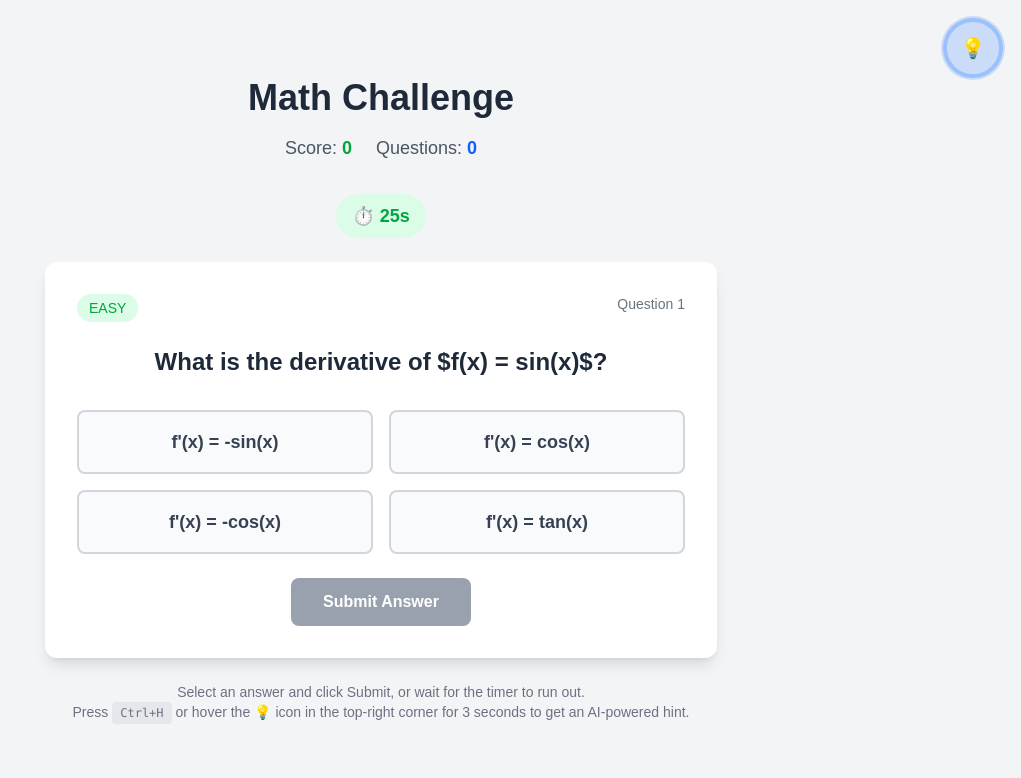
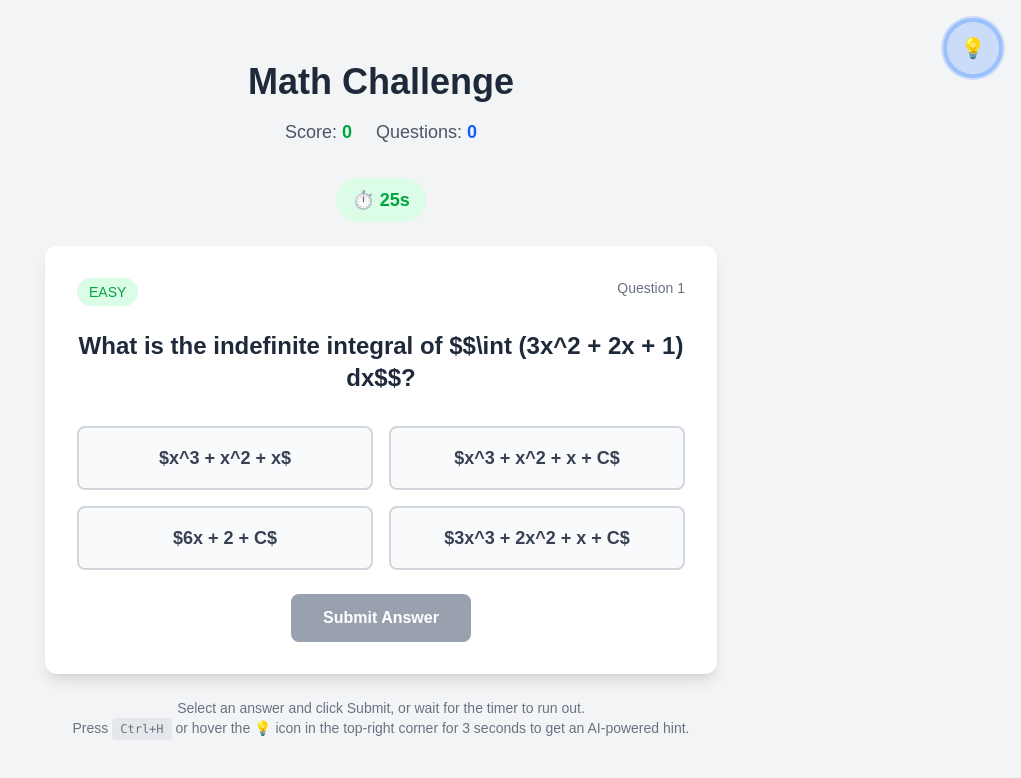
Before and after one commit to sharvillimaye/clulus, a Next.js app in the folder frontend/clulus/: page / in a window 1280 px wide. Shown: the top 778 px of the page, without its empty margins (259-1280 px from the left). Built offline with nearby package versions, Linux system fonts and the light colour scheme.

Commit message:
calm lul prompt engineering

```diff
--- a/frontend/clulus/app/components/MathQuestion.tsx
+++ b/frontend/clulus/app/components/MathQuestion.tsx
@@ -26,38 +26,44 @@ export default function MathQuestion({
   const [isTimerActive, setIsTimerActive] = useState(false);
 
   const mathProblems: MathProblem[] = [
-    // --- Derivative Problem with Dual Plot ---
   {
-      question: "What is the derivative of $f(x) = sin(x)$?",
+    question:
+      "What is the derivative of $f(x) = \sin(x)$?",
     answer: "f'(x) = cos(x)",
+    options: ["f'(x) = -sin(x)", "f'(x) = cos(x)", "f'(x) = -cos(x)", "f'(x) = tan(x)"],
+    explanation:
+      "The derivative of the sine function is a fundamental rule in calculus, stating that $\frac{d}{dx}(\sin(x)) = \cos(x)$. The video will plot both the original sine wave and its derivative, the cosine wave. This visualization clearly shows how the slope of the sine function at any point corresponds to the value of the cosine function at that same point.",
+    difficulty: "easy",
+  },
+  {
+  question:
+    "What is the indefinite integral of $$\\int (3x^2 + 2x + 1) dx$$?",
+  answer: "$x^3 + x^2 + x + C$",
   options: [
-        "f'(x) = -sin(x)",
-        "f'(x) = cos(x)",
-        "f'(x) = -cos(x)",
-        "f'(x) = tan(x)",
+    "$x^3 + x^2 + x$",
+    "$x^3 + x^2 + x + C$",
+    "$6x + 2 + C$",
+    "$3x^3 + 2x^2 + x + C$"
   ],
   explanation:
-        "The derivative of the sine function is a fundamental rule in calculus, stating that $\frac{d}{dx}(sin(x)) = cos(x)$. The video will plot both the original sine wave and its derivative, the cosine wave. This visualization clearly shows how the slope of the sine function at any point corresponds to the value of the cosine function at that same point.",
+    "To find the indefinite integral, we find the antiderivative of each term of the function $f(x) = 3x^2 + 2x + 1$ using the power rule, which states that $\\int x^n dx = \\frac{x^{n+1}}{n+1}$.\n\nThe antiderivative of $3x^2$ is $\\frac{3x^{2+1}}{2+1} = x^3$.\n\nThe antiderivative of $2x$ is $\\frac{2x^{1+1}}{1+1} = x^2$.\n\nThe antiderivative of the constant $1$ is $x$.\n\nCombining these, we get $x^3 + x^2 + x$. Because the derivative of any constant is zero, we must add a constant of integration, C, to represent all possible antiderivative functions. Thus, the final answer is $x^3 + x^2 + x + C$.",
   difficulty: "easy",
 },
-    // --- Integral Problem with Plot ---
   {
-      question:
-        "What is the value of the definite integral $$int_{1}^{2} (3x^2 + 2x + 1) dx$$?",
-      answer: 11,
-      options: [9, 10, 11, 12],
+    question: "What is the vertex of the parabola given by the equation $y = x^2 - 6x + 5$?",
+    answer: "(3, -4)",
+    options: ["(3, 5)", "(-6, 5)", "(3, -4)", "(-3, 32)"],
     explanation:
-        "First, find the antiderivative of $f(x) = 3x^2 + 2x + 1$ using the power rule. The antiderivative is $F(x) = x^3 + x^2 + x$. Next, use the Fundamental Theorem of Calculus, $F(b) - F(a)$.\n\nEvaluate at the upper limit: $F(2) = (2)^3 + (2)^2 + 2 = 14$.\n\nEvaluate at the lower limit: $F(1) = (1)^3 + (1)^2 + 1 = 3$.\n\nSubtract the lower from the upper: $14 - 3 = 11$.",
-      difficulty: "medium",
+      "To find the vertex of a parabola in the form $y = ax^2 + bx + c$, we can use the formula for the x-coordinate: $x = -\frac{b}{2a}$.\n\nIn this equation, $a=1$, $b=-6$, and $c=5$.\n\nFirst, calculate the x-coordinate:\n$x = -\frac{-6}{2(1)} = \frac{6}{2} = 3$.\n\nNext, substitute this x-value back into the parabola's equation to find the y-coordinate:\n$y = (3)^2 - 6(3) + 5 = 9 - 18 + 5 = -4$.\n\nTherefore, the vertex of the parabola is at the point (3, -4). The video visualization will plot this parabola, and you can clearly see the minimum point at these coordinates.",
+    difficulty: "easy",
   },
-    // --- Geometric Problem with Shape Plot ---
 {
     question:
       "A circle with a radius of 5 units is inscribed in a square. What is the area of the square?",
     answer: 100,
     options: [25, 50, 75, 100],
     explanation:
-        "When a circle is inscribed in a square, the diameter of the circle is equal to the side length of the square. The radius is 5, so the diameter is $2 \times 5 = 10$ units. Therefore, the side length of the square is 10 units.\n\nThe area of a square is $side^2$, so the area is $10^2 = 100$ square units.",
+      "When a circle is inscribed in a square, the diameter of the circle is equal to the side length of the square. The radius is 5, so the diameter is $2 \\times 5 = 10$ units. Therefore, the side length of the square is 10 units.\n\nThe area of a square is $side^2$, so the area is $10^2 = 100$ square units.",
     difficulty: "easy",
   },
 ];
```
Also changed, not shown: 2 other files (tests, documents, lock files or other folders). Lines whose indentation alone changed are shown as unchanged.
